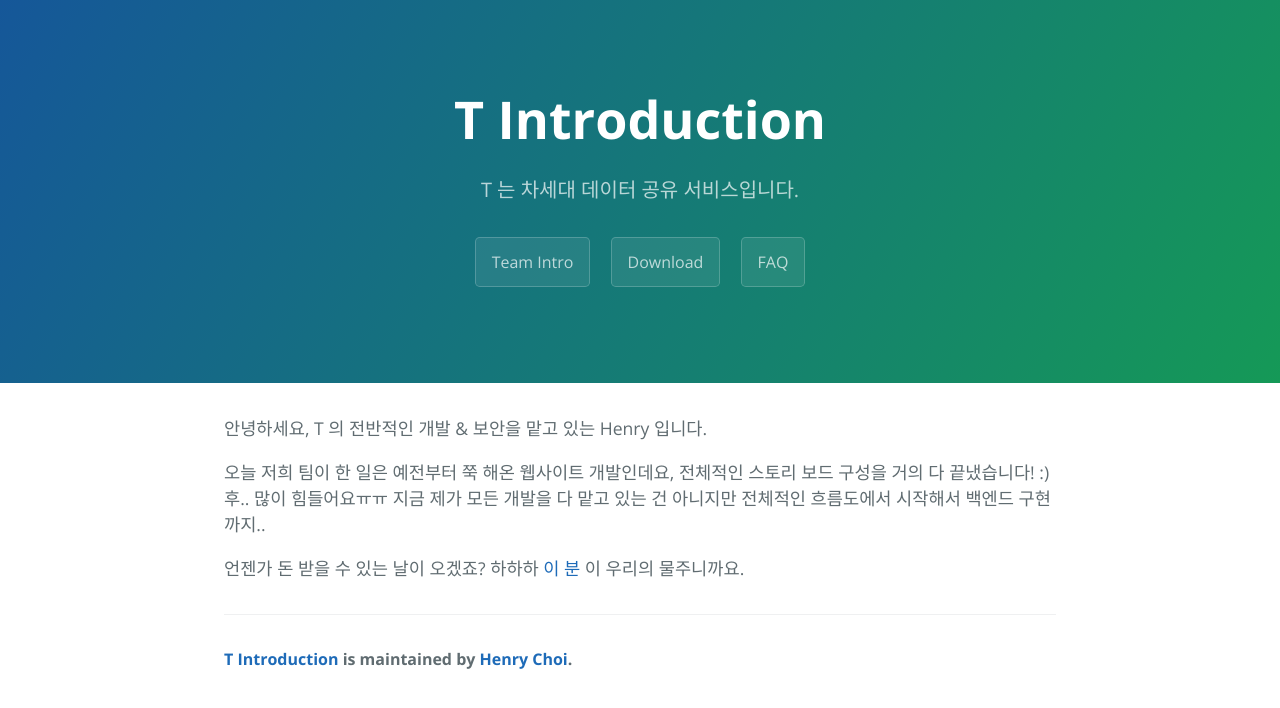
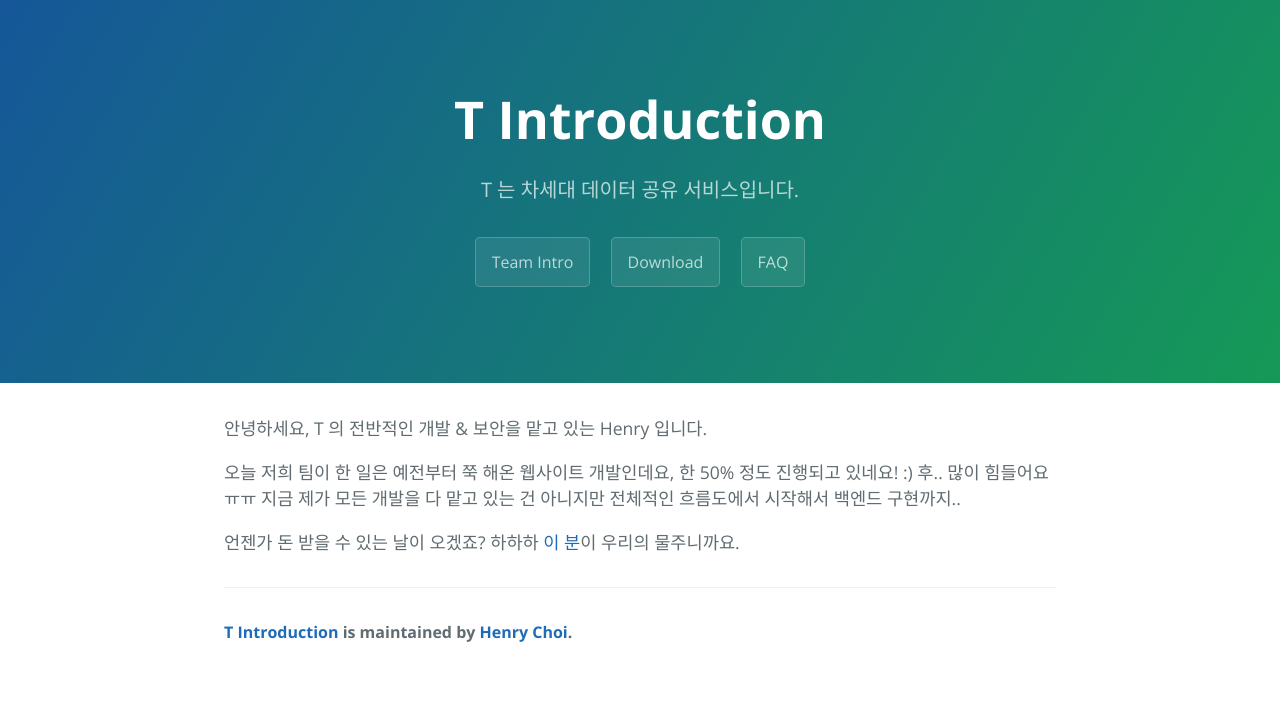
Before and after one commit to ProjectM4/ProjectM4.github.io, a Jekyll site: the page built from _posts/2017-01-05-Introduction.markdown, in a window 1280 px wide. Shown: the top 708 px of the page. Built offline with Jekyll 4.4.1, drawn with Linux system fonts in a browser that asks for light colours.

Commit message:
edited first post

```diff
--- a/_posts/2017-01-05-Introduction.markdown
+++ b/_posts/2017-01-05-Introduction.markdown
@@ -7,9 +7,9 @@ categories: main
 
 안녕하세요, T 의 전반적인 개발 & 보안을 맡고 있는 Henry 입니다.
 
-오늘 저희 팀이 한 일은 예전부터 쭉 해온 웹사이트 개발인데요, 전체적인 스토리 보드 구성을 거의 다 끝냈습니다! :)
+오늘 저희 팀이 한 일은 예전부터 쭉 해온 웹사이트 개발인데요, 한 50% 정도 진행되고 있네요! :)
 후.. 많이 힘들어요ㅠㅠ 지금 제가 모든 개발을 다 맡고 있는 건 아니지만 전체적인 흐름도에서 시작해서 백엔드 구현까지..
 
-언젠가 돈 받을 수 있는 날이 오겠죠? 하하하 [이 분][man1] 이 우리의 물주니까요.
+언젠가 돈 받을 수 있는 날이 오겠죠? 하하하 [이 분][man1]이 우리의 물주니까요.
 
 [man1]: https://kr.linkedin.com/in/jhdanielee/en
```
